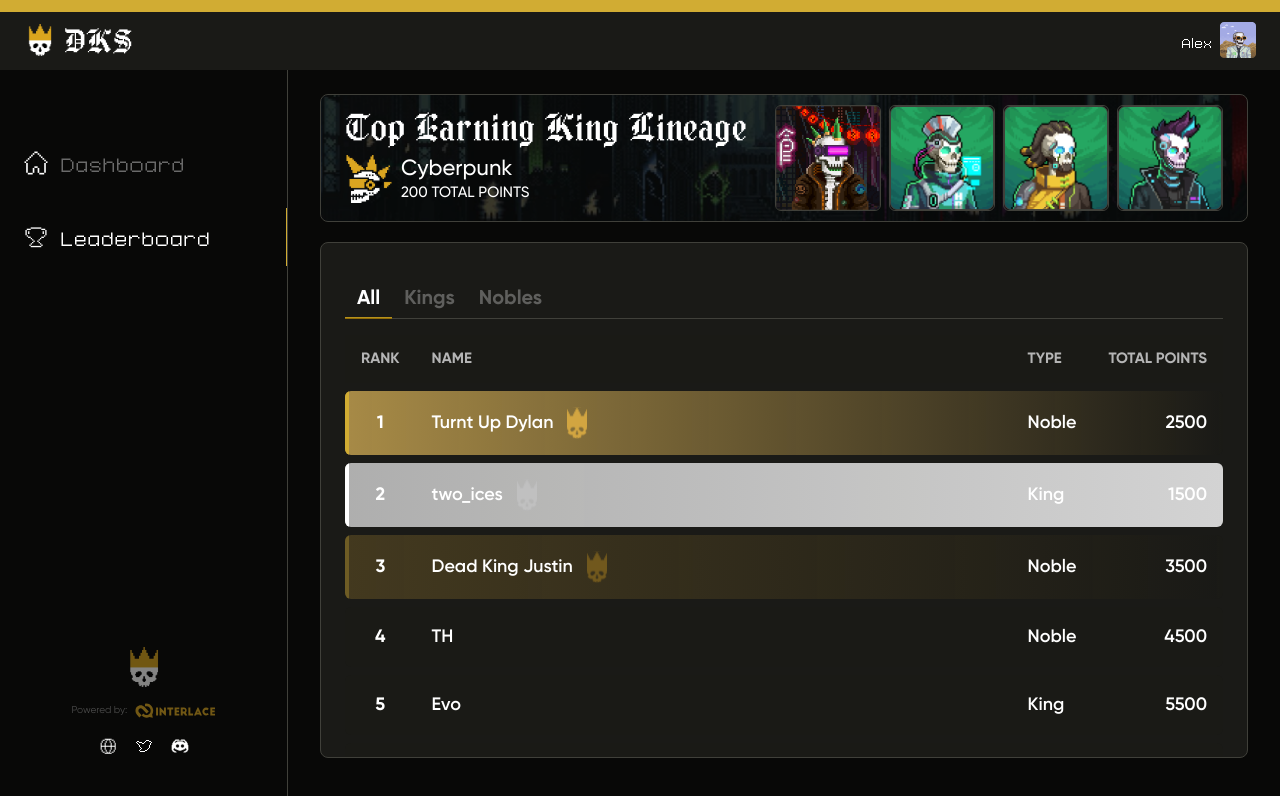
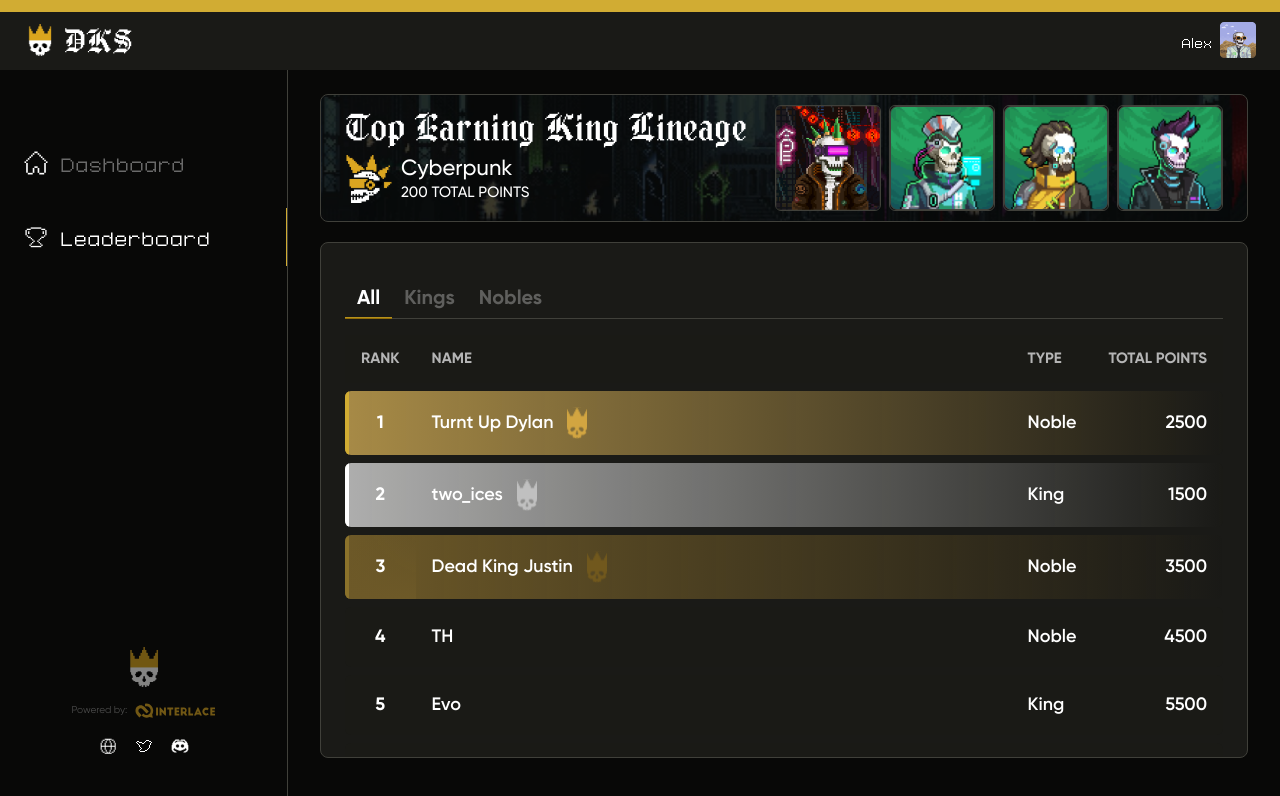
Before and after one commit to reubence/dks, a Next.js app: page /leaderboard in a window 1280 px wide. Shown: the top 796 px of the page. Built offline with nearby package versions, Linux system fonts and the light colour scheme.

Commit message:
testing safari fixes

```diff
--- a/app/(dashboard)/leaderboard/page.jsx
+++ b/app/(dashboard)/leaderboard/page.jsx
@@ -223,8 +223,7 @@ export default function Leaderboard() {
                         {
                           "border-l-[#CBA753] gradient-one": i == 0,
                           "border-l-[#D4D4D4] gradient-two": i == 1,
-                          "border-l-[#6D5928] bg-gradient-to-r from-[#6D592880] to-[#6D592800] gradient-three":
-                            i == 2,
+                          "border-l-[#6D5928] gradient-three": i == 2,
                         }
                       )}
                     >
--- a/public/globals.css
+++ b/public/globals.css
@@ -68,27 +68,41 @@
     background: -moz-linear-gradient(
       90deg,
       rgba(212, 212, 212, 0.8) 0%,
-      rgba(211, 211, 211, 1) 100%
+      rgba(211, 211, 211, 0) 100%
     );
     background: -webkit-linear-gradient(
       90deg,
       rgba(212, 212, 212, 0.8) 0%,
-      rgba(211, 211, 211, 1) 100%
+      rgba(211, 211, 211, 0) 100%
     );
     background: linear-gradient(
       90deg,
       rgba(212, 212, 212, 0.8) 0%,
-      rgba(211, 211, 211, 1) 100%
+      rgba(211, 211, 211, 0) 100%
     );
     filter: progid:DXImageTransform.Microsoft.gradient(startColorstr="#d4d4d4",endColorstr="#d3d3d3",GradientType=1);
   }
-  .gradient-three {
-    background-image: -webkit-linear-gradient(
-      linear,
-      left top,
-      right top,
-      color-stop(80%, #6d5928),
-      color-stop(0%, #6d5928)
+  .gradient-three:not(:-webkit-full-screen) {
+    background: rgb(109, 89, 40);
+    background: -moz-linear-gradient(
+      90deg,
+      rgba(109, 89, 40, 1) 0%,
+      rgba(109, 89, 40, 0) 100%
+    );
+
+    background: linear-gradient(
+      90deg,
+      rgba(109, 89, 40, 1) 0%,
+      rgba(109, 89, 40, 0) 100%
+    );
+    filter: progid:DXImageTransform.Microsoft.gradient(startColorstr="#6d5928",endColorstr="#6d5928",GradientType=1);
+  }
+
+  .gradient-three td:first-child {
+    background: -webkit-linear-gradient(
+      90deg,
+      rgba(109, 89, 40, 1) 0%,
+      rgba(109, 89, 40, 0) 100%
     );
   }
 }
```
